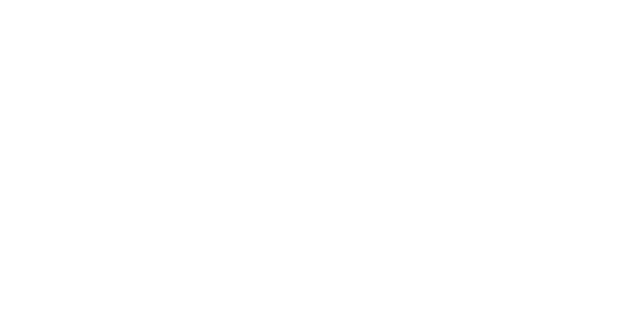
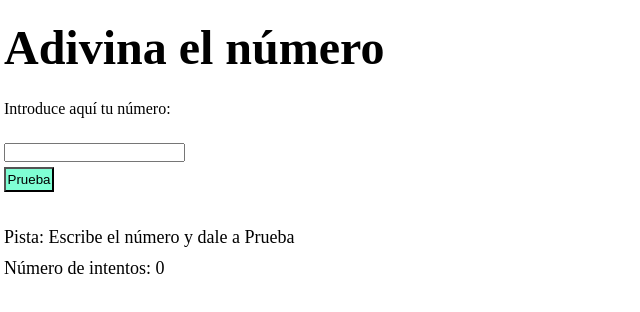
Before and after one commit to Adalab/modulo-2-evaluacion-intermedia-IsabelCollado, a plain HTML site: page index.html in a window 1280 px wide. Shown: the whole page, without its empty margins (0-640 px from the left). Drawn offline with Linux system fonts and the light colour scheme.

Commit message:
add html and css structure

```diff
--- a/css/main.css
+++ b/css/main.css
@@ -0,0 +1,38 @@
+.header {
+    padding: 20px 0 0 4px;
+    font-size: 24px;
+    display: flex;
+    flex-direction: column;
+
+}
+
+.main {
+    display: flex;
+    flex-direction: column;
+    justify-content: flex-start;
+    align-content: flex-start;
+    padding: 25px 0 25px 4px;
+}
+
+.enterNumber {
+    margin: 25px 0 0 0;
+    display: flex;
+    flex-direction: column;
+}
+
+.btn {
+    margin: 5px 0 25px 0;
+    width: 50px;
+    height: 25px;
+    background-color: aquamarine;
+}
+
+.clue {
+    padding: 10px 0 10px 0;
+    font-size: 18px;
+}
+
+.tries {
+
+    font-size: 18px;
+}
--- a/index.html
+++ b/index.html
@@ -9,6 +9,24 @@
     <title>Evaluacion intermedia Modulo 2 Isabel Collado</title>
 </head>
 <body>
+    <header class="header">
+        <h1 class="title">Adivina el número</h1>
+    </header>
+    <main class="main">
+        <form action="">
+            <label for="enterNumber">Introduce aquí tu número:</label>
+
+            <input type="text" class="enterNumber js_enterNumber" name="enterNumber" id="enterNumber"/>
+
+            <input type="submit" class="btn js_btn" value="Prueba"/>
+        </form>
+
+        <p class="clue js_clue">Pista: Escribe el número y dale a Prueba</p>
+        <p class="tries">Número de intentos:  <span class="js_tries">0</span></p>
+
+    </main>
+
     <script src="./js/main.js"></script>
+
 </body>
 </html>
```
Also changed, not shown: js/main.js (+13 -0 lines).
